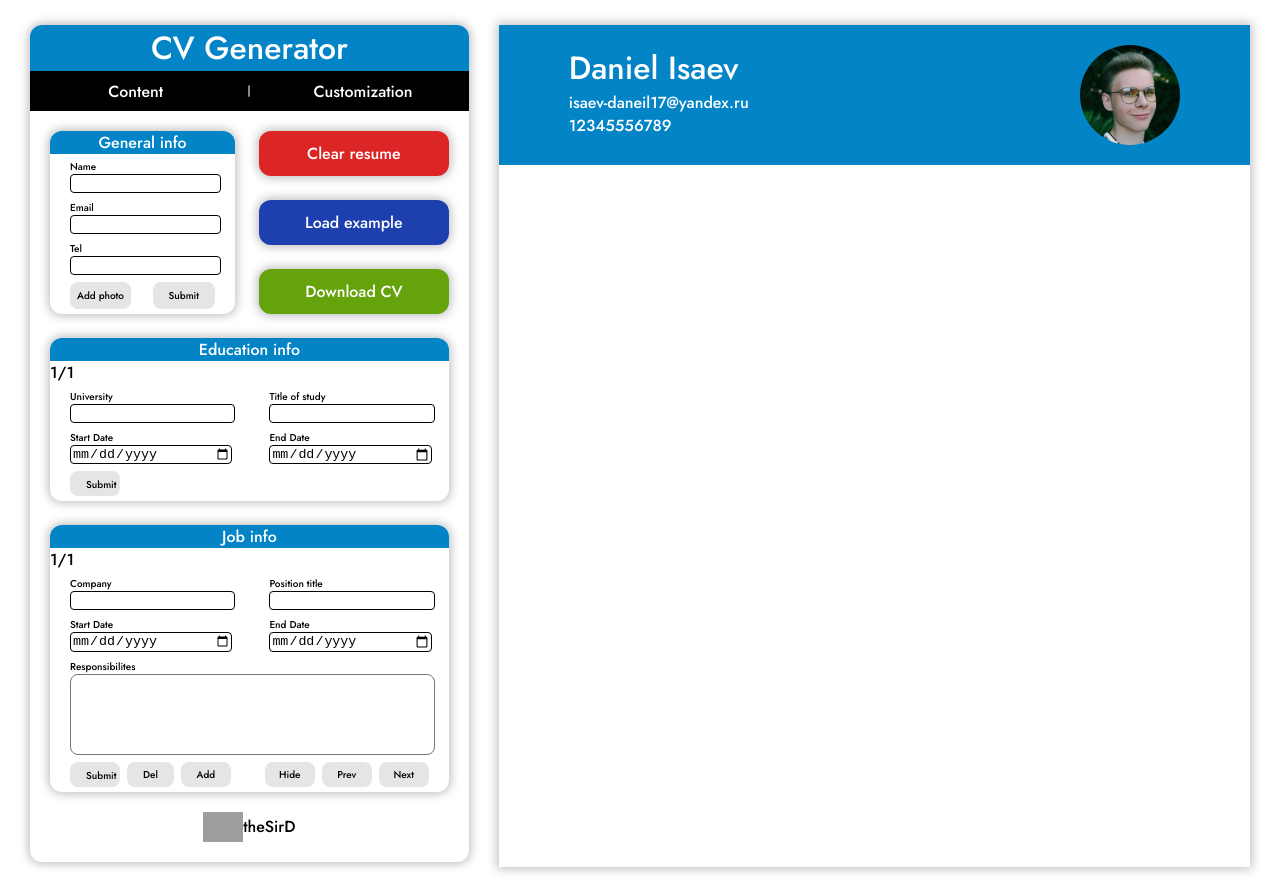
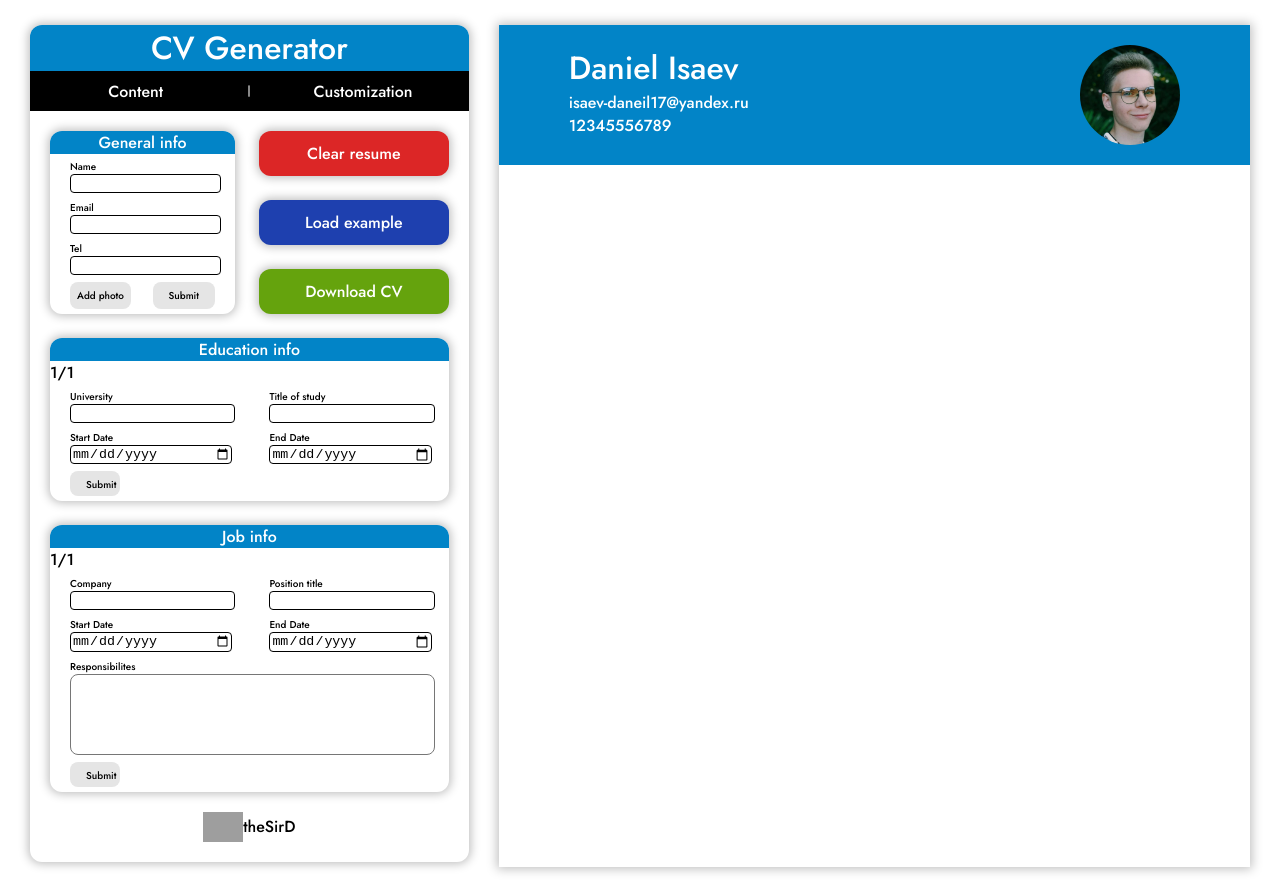
Before and after one commit to theSirD/CV-generator-react, a React (Vite) app: page / in a window 1280 px wide. Built offline with nearby package versions, Linux system fonts and the light colour scheme; grey boxes are pictures that could not be loaded.

Commit message:
Create all functionality for job form

```diff
--- a/src/generator/generatorForms/jobForm.jsx
+++ b/src/generator/generatorForms/jobForm.jsx
@@ -83,6 +83,7 @@ export default function JobForm({ jobEntries, setJobEntries }) {
     setEnd(jobEntries[newIndex].end);
     setCompany(jobEntries[newIndex].company);
     setPositionTitle(jobEntries[newIndex].positionTitle);
+    setResponsibilites(jobEntries[newIndex].responsibilites);
   };
 
   const handlePrevClick = () => {
@@ -97,6 +98,7 @@ export default function JobForm({ jobEntries, setJobEntries }) {
     setEnd(jobEntries[newIndex].end);
     setCompany(jobEntries[newIndex].company);
     setPositionTitle(jobEntries[newIndex].positionTitle);
+    setResponsibilites(jobEntries[newIndex].responsibilites);
   };
 
   const handleHideClick = () => {
@@ -267,13 +269,33 @@ export default function JobForm({ jobEntries, setJobEntries }) {
               type="submit"
               value={jobEntries[index].isSubmitted ? "Edit" : "Submit"}
             />
-            <button type="button">Del</button>
-            <button type="button">Add</button>
+            {jobEntries[index].isSubmitted && (
+              <>
+                <button type="button" onClick={handleDelClick}>
+                  Del
+                </button>
+                <button type="button" onClick={handleAddClick}>
+                  Add
+                </button>
+              </>
+            )}
           </div>
           <div className="job-form-buttons-right">
-            <button type="button">Hide</button>
-            <button type="button">Prev</button>
-            <button type="button">Next</button>
+            {jobEntries[index].isSubmitted && (
+              <button type="button" onClick={handleHideClick}>
+                {jobEntries[index].hide ? "Show" : "Hide"}
+              </button>
+            )}
+            {jobEntries.length > 1 && (
+              <>
+                <button type="button" onClick={handlePrevClick}>
+                  Prev
+                </button>
+                <button type="button" onClick={handleNextClick}>
+                  Next
+                </button>
+              </>
+            )}
           </div>
         </div>
       </form>
```
